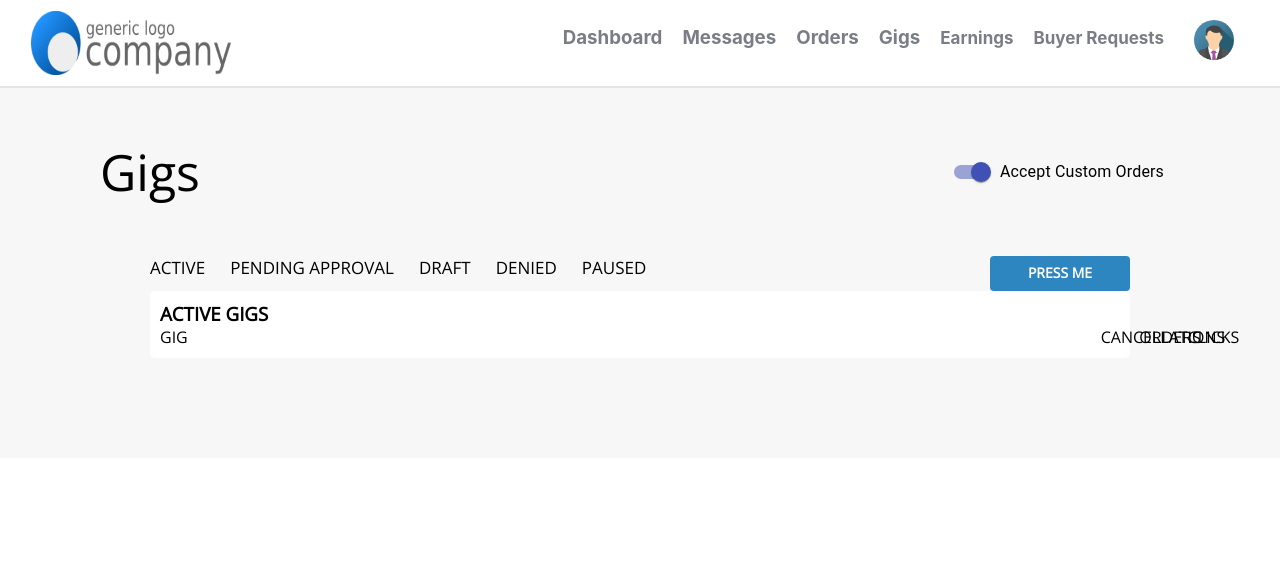
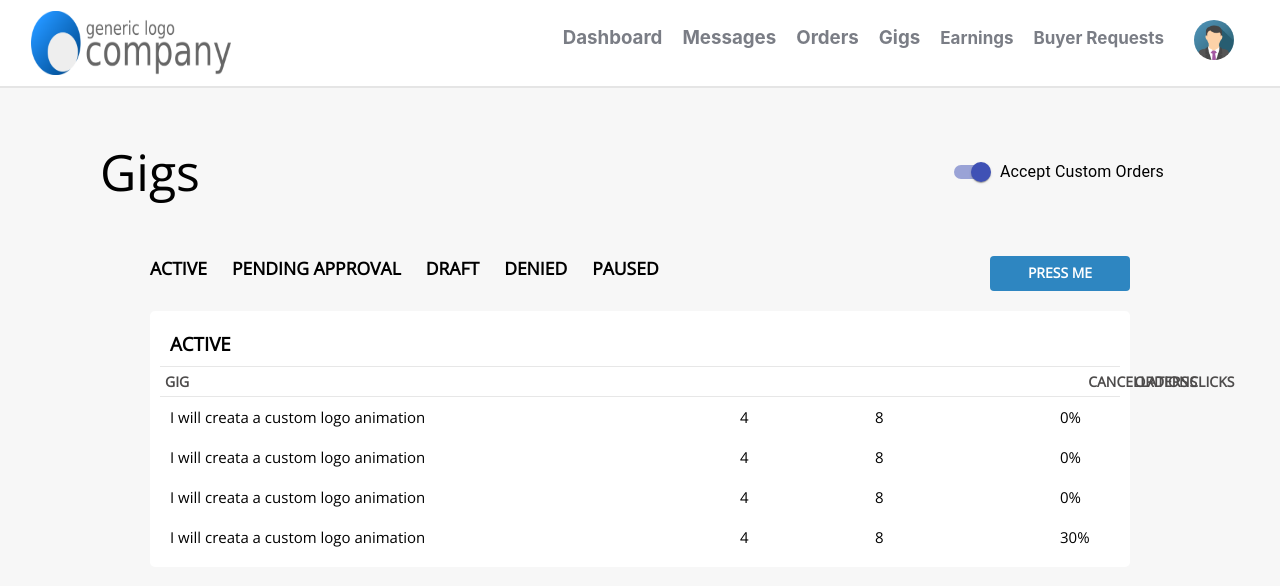
Before and after one commit to lunariweb/freelanceWeb, a React (Create React App) app: page /seller/gigs in a window 1280 px wide. Shown: the top 586 px of the page. Built offline with nearby package versions, Linux system fonts and the light colour scheme.

Commit message:
gigs pages done

```diff
--- /dev/null
+++ b/src/components/GigData.js
@@ -0,0 +1,19 @@
+import React from "react";
+import "../css/GigData.css";
+
+const GigData = ({ gig_title, clicks, orders, cancels }) => {
+  return (
+    <div className="gigData">
+      <div className="left">
+        <h3>{gig_title}</h3>
+      </div>
+      <div className="right">
+        <h3 className="clicks">{clicks}</h3>
+        <h3 className="orders">{orders}</h3>
+        <h3 className="cancels">{cancels}%</h3>
+      </div>
+    </div>
+  );
+};
+
+export default GigData;
--- /dev/null
+++ b/src/components/GigsTable_Active.js
@@ -0,0 +1,48 @@
+import React from "react";
+import "../css/GigsTable.css";
+import GigData from "./GigData";
+
+const GigsTable = ({ status }) => {
+  return (
+    <div className="gigsTable">
+      {/* status bar */}
+      <div className="statusBar">
+        <h3>{status}</h3>
+      </div>
+      <div className="tbHeader">
+        <p>GIG</p>
+        <p className="clicks">CLICKS</p>
+        <p className="orders">ORDERS</p>
+        <p className="cancels">CANCELLATIONS</p>
+      </div>
+      {/* tb header */}
+      {/* gig */}
+      <GigData
+        gig_title="I will creata a custom logo animation"
+        clicks="4"
+        orders="8"
+        cancels="0"
+      />
+      <GigData
+        gig_title="I will creata a custom logo animation"
+        clicks="4"
+        orders="8"
+        cancels="0"
+      />
+      <GigData
+        gig_title="I will creata a custom logo animation"
+        clicks="4"
+        orders="8"
+        cancels="0"
+      />
+      <GigData
+        gig_title="I will creata a custom logo animation"
+        clicks="4"
+        orders="8"
+        cancels="30"
+      />
+    </div>
+  );
+};
+
+export default GigsTable;
--- /dev/null
+++ b/src/components/GigsTable_Denied.js
@@ -0,0 +1,42 @@
+import React from "react";
+import "../css/GigsTable.css";
+import GigData from "./GigData";
+
+const GigsTable_Denied = ({ status }) => {
+  return (
+    <div className="gigsTable">
+      {/* status bar */}
+      <div className="statusBar">
+        <h3>{status}</h3>
+      </div>
+      <div className="tbHeader">
+        <p>GIG</p>
+        <p className="clicks">CLICKS</p>
+        <p className="orders">ORDERS</p>
+        <p className="cancels">CANCELLATIONS</p>
+      </div>
+      {/* tb header */}
+      {/* gig */}
+      <GigData
+        gig_title="I will creata a custom logo animation"
+        clicks="4"
+        orders="8"
+        cancels="0"
+      />
+      <GigData
+        gig_title="I will creata a custom logo animation"
+        clicks="4"
+        orders="8"
+        cancels="20"
+      />
+      <GigData
+        gig_title="I will creata a custom logo animation"
+        clicks="4"
+        orders="8"
+        cancels="0"
+      />
+    </div>
+  );
+};
+
+export default GigsTable_Denied;
--- /dev/null
+++ b/src/components/GigsTable_Draft.js
@@ -0,0 +1,30 @@
+import React from "react";
+import "../css/GigsTable.css";
+import GigData from "./GigData";
+
+const GigsTable_Draft = ({ status }) => {
+  return (
+    <div className="gigsTable">
+      {/* status bar */}
+      <div className="statusBar">
+        <h3>{status}</h3>
+      </div>
+      <div className="tbHeader">
+        <p>GIG</p>
+        <p className="clicks">CLICKS</p>
+        <p className="orders">ORDERS</p>
+        <p className="cancels">CANCELLATIONS</p>
+      </div>
+      {/* tb header */}
+      {/* gig */}
+      <GigData
+        gig_title="I will creata a custom logo animation"
+        clicks="4"
+        orders="8"
+        cancels="80"
+      />
+    </div>
+  );
+};
+
+export default GigsTable_Draft;
--- a/src/components/GigsTable.js
+++ b/src/components/GigsTable_Paused.js
@@ -1,12 +1,13 @@
 import React from "react";
 import "../css/GigsTable.css";
+import GigData from "./GigData";
 
-const GigsTable = () => {
+const GigsTable_Paused = ({ status }) => {
   return (
     <div className="gigsTable">
       {/* status bar */}
       <div className="statusBar">
-        <h3>ACTIVE GIGS</h3>
+        <h3>{status}</h3>
       </div>
       <div className="tbHeader">
         <p>GIG</p>
@@ -16,8 +17,20 @@ const GigsTable = () => {
       </div>
       {/* tb header */}
       {/* gig */}
+      <GigData
+        gig_title="I will creata a custom logo animation"
+        clicks="4"
+        orders="8"
+        cancels="0"
+      />
+      <GigData
+        gig_title="I will creata a custom logo animation"
+        clicks="4"
+        orders="8"
+        cancels="10"
+      />
     </div>
   );
 };
 
-export default GigsTable;
+export default GigsTable_Paused;
--- /dev/null
+++ b/src/components/GigsTable_Pending.js
@@ -0,0 +1,54 @@
+import React from "react";
+import "../css/GigsTable.css";
+import GigData from "./GigData";
+
+const GigsTable_Pending = ({ status }) => {
+  return (
+    <div className="gigsTable">
+      {/* status bar */}
+      <div className="statusBar">
+        <h3>{status}</h3>
+      </div>
+      <div className="tbHeader">
+        <p>GIG</p>
+        <p className="clicks">CLICKS</p>
+        <p className="orders">ORDERS</p>
+        <p className="cancels">CANCELLATIONS</p>
+      </div>
+      {/* tb header */}
+      {/* gig */}
+      <GigData
+        gig_title="I will creata a custom logo animation"
+        clicks="4"
+        orders="8"
+        cancels="0"
+      />
+      <GigData
+        gig_title="I will creata a custom logo animation"
+        clicks="4"
+        orders="8"
+        cancels="0"
+      />
+      <GigData
+        gig_title="I will creata a custom logo animation"
+        clicks="4"
+        orders="8"
+        cancels="0"
+      />
+      <GigData
+        gig_title="I will creata a custom logo animation"
+        clicks="4"
+        orders="8"
+        cancels="0"
+      />
+      <GigData
+        gig_title="I will creata a custom logo animation"
+        clicks="4"
+        orders="8"
+        cancels="50"
+      />
+    </div>
+  );
+};
+
+export default GigsTable_Pending;
--- a/src/components/Seller_Gigs.js
+++ b/src/components/Seller_Gigs.js
@@ -2,10 +2,17 @@ import React from "react";
 import SlideButton from "./SlideButton";
 import "../css/SellerGigs.css";
 import DefaultButton from "./DefaultButton";
-import GigsTable from "./GigsTable";
+import GigsTable from "./GigsTable_Active";
+import { BrowserRouter as Router, Switch, Route, Link } from "react-router-dom";
+import GigsTable_Pending from "./GigsTable_Pending";
+import GigsTable_Active from "./GigsTable_Active";
+import GigsTable_Draft from "./GigsTable_Draft";
+import GigsTable_Denied from "./GigsTable_Denied";
+import GigsTable_Paused from "./GigsTable_Paused";
 
 const Seller_Gigs = () => {
   return (
+    <Router>
       <div className="sellerGigs">
         {/* header with slide button */}
         <div className="sellerGigs_header">
@@ -15,11 +22,22 @@ const Seller_Gigs = () => {
         <div className="sellerGigs__content">
           <div className="sellerGigs__navbar">
             <div className="left">
+              <Link to="/seller/gigs" className="link">
                 <h3>ACTIVE</h3>
+              </Link>
+
+              <Link to="/seller/gigs/pending_approval" className="link">
                 <h3>PENDING APPROVAL</h3>
+              </Link>
+              <Link to="/seller/gigs/draft" className="link">
                 <h3>DRAFT</h3>
+              </Link>
+              <Link to="/seller/gigs/denied" className="link">
                 <h3>DENIED</h3>
+              </Link>
+              <Link to="/seller/gigs/paused" className="link">
                 <h3>PAUSED</h3>
+              </Link>
             </div>
             <div className="right">
               <DefaultButton
@@ -31,12 +49,35 @@ const Seller_Gigs = () => {
             </div>
           </div>
           <div className="sellerGigs__table">
-          <GigsTable />
+            <Switch>
+              <Route
+                path="/seller/gigs"
+                exact
+                render={() => <GigsTable_Active status="ACTIVE" />}
+              />
+              <Route
+                path="/seller/gigs/pending_approval"
+                render={() => <GigsTable_Pending status="PENDING APPROVAL" />}
+              />
+              <Route
+                path="/seller/gigs/draft"
+                render={() => <GigsTable_Draft status="DRAFT" />}
+              />
+              <Route
+                path="/seller/gigs/denied"
+                render={() => <GigsTable_Denied status="DENIED" />}
+              />
+              <Route
+                path="/seller/gigs/paused"
+                render={() => <GigsTable_Paused status="PAUSED" />}
+              />
+            </Switch>
           </div>
         </div>
         {/* gig navbar */}
         {/* gigs table */}
       </div>
+    </Router>
   );
 };
 
--- /dev/null
+++ b/src/css/GigData.css
@@ -0,0 +1,53 @@
+.gigData {
+  display: flex;
+  justify-content: space-between;
+  font-family: "Open Sans", sans-serif;
+  padding: 10px;
+  transition: 0.3s;
+  border-radius: 5px;
+}
+
+.gigData:hover {
+  background-color: rgba(0, 0, 0, 0.05);
+  cursor: pointer;
+}
+
+.gigData > .right {
+  display: flex;
+}
+
+.gigData > .right > h3 {
+  font-weight: 400;
+  font-size: 15px;
+}
+
+.gigData > .right > .clicks {
+  width: 50px;
+  max-width: 50px !important;
+}
+
+.gigData > .right > .orders {
+  width: 50px;
+  max-width: 50px !important;
+  margin-left: 85px;
+}
+
+.gigData > .right > .cancels {
+  width: 50px;
+  max-width: 50px !important;
+  margin-left: 135px;
+}
+
+.gigData > .left {
+  width: 400px;
+  max-width: 400px !important;
+}
+
+.gigData > .left > h3 {
+  overflow: hidden !important;
+  text-overflow: ellipsis;
+  white-space: nowrap;
+  font-size: 15px;
+  font-weight: 400;
+  font-family: "Open Sans", sans-serif;
+}
--- a/src/css/GigsTable.css
+++ b/src/css/GigsTable.css
@@ -9,11 +9,18 @@
 
 .gigsTable > .statusBar {
   font-weight: 400;
+  padding: 10px;
 }
 
 .gigsTable > .tbHeader {
   display: flex;
   justify-content: space-between;
+  font-size: 14px;
+  font-weight: 600;
+  color: #4d4b4b;
+  padding: 5px;
+  border-bottom: 1px solid #e7e7e7;
+  border-top: 1px solid #e7e7e7;
 }
 
 .gigsTable > .tbHeader > .clicks {
--- a/src/css/SellerGigs.css
+++ b/src/css/SellerGigs.css
@@ -23,6 +23,7 @@
 .sellerGigs > .sellerGigs__content > .sellerGigs__navbar {
   display: flex;
   justify-content: space-between;
+  margin-bottom: 20px;
 }
 
 .sellerGigs > .sellerGigs__content > .sellerGigs__navbar > .left {
@@ -38,7 +39,17 @@
   transition: 0.3s;
 }
 
-.sellerGigs > .sellerGigs__content > .sellerGigs__navbar > .left > h3:hover {
+.sellerGigs > .sellerGigs__content > .sellerGigs__navbar > .left > .link {
+  margin-right: 25px;
+  font-size: 15px;
+  font-weight: 300;
+  color: black;
+  text-decoration: none;
+  font-family: "Open Sans", sans-serif;
+  transition: 0.3s;
+}
+
+.sellerGigs > .sellerGigs__content > .sellerGigs__navbar > .left > .link:hover {
   cursor: pointer;
   color: #2e86c1;
 }
```
Lines whose indentation alone changed are shown as unchanged.
